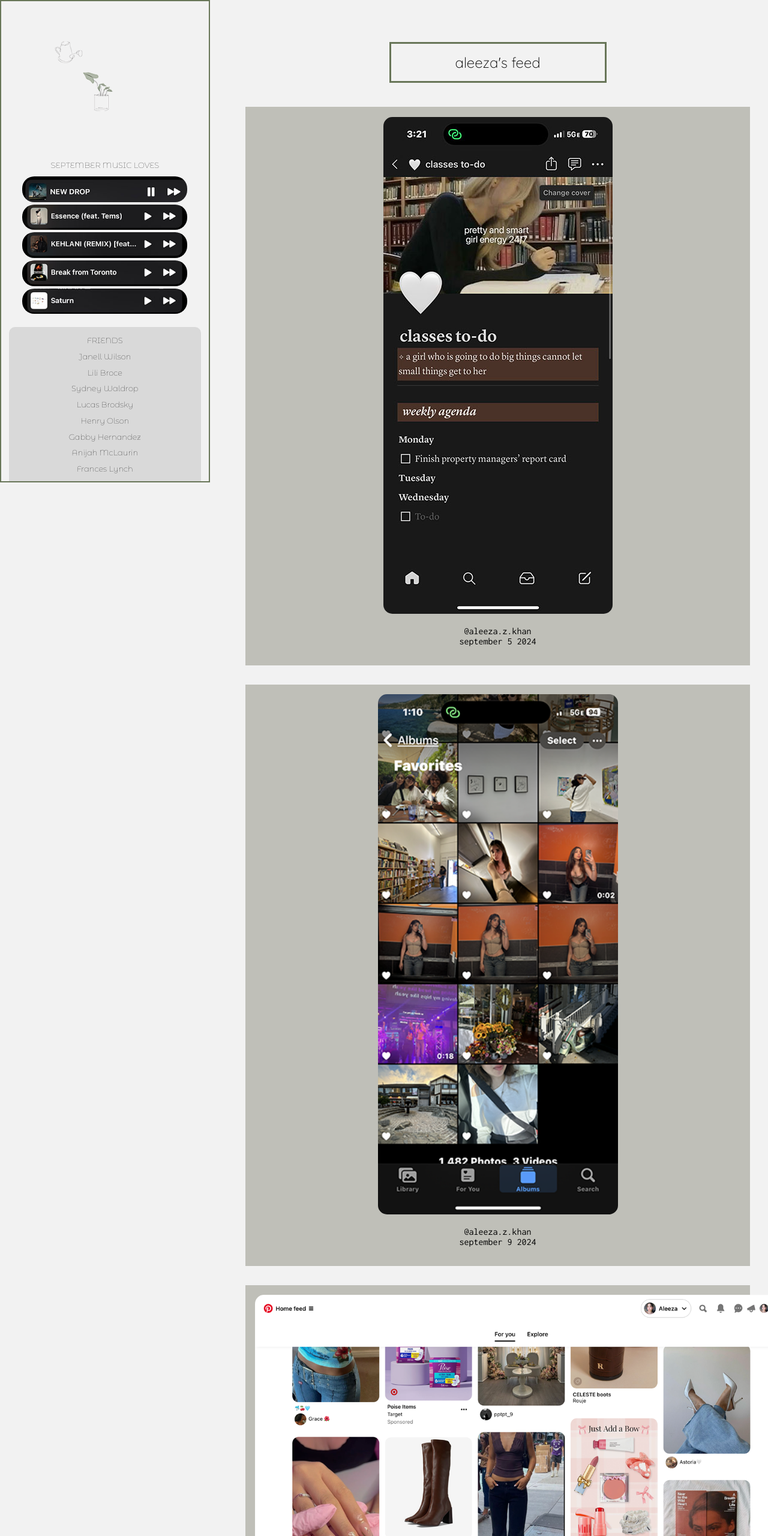
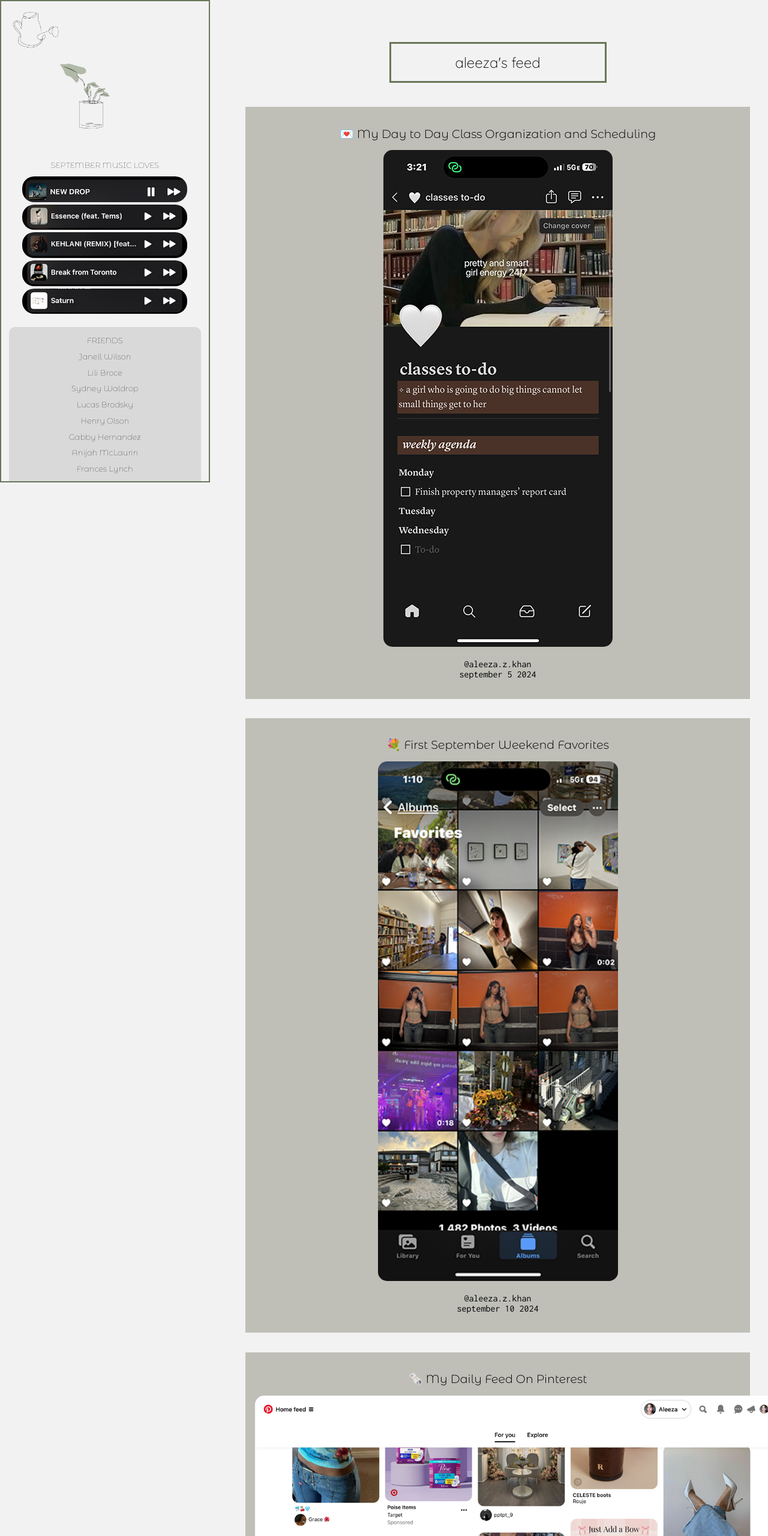
Before and after one commit to aleezazkhan/aleeza_thefeed, a plain HTML site: page thefeed.html in a window 1280 px wide. Shown: the top 2560 px of the page at 60% size. Drawn offline with Linux system fonts and the light colour scheme.

Commit message:
text and gif logo

```diff
--- a/css/style.css
+++ b/css/style.css
@@ -6,7 +6,8 @@ body {
     background-color:#F2F2F2;
     max-width: 100%;
     margin:0 auto
-    text align:center;}
+    text align: center;
+}
 
 header{
     text-align: center;
@@ -35,6 +36,13 @@ div h1 {
   font-style: normal;
   text-align: center;
   font-size: small;
+}
+section h2{
+    font-family: "Montserrat Alternates", sans-serif;
+  font-weight: 300;
+  font-style: normal;
+  text-align: center;
+  font-size:larger
 }
 h3{
     font-family: "Quicksand", sans-serif;
@@ -161,6 +169,8 @@ footer{
     text-align: center;
  }
 
+
+
  #septemberfavs{
     background-color: #BFBFB8;
     padding: 2%;
--- a/thefeed.html
+++ b/thefeed.html
@@ -12,7 +12,7 @@
         <nav>
         <div id="logo">
             <a href="index.html">
-            <img src="img/feedgif.gif" alt="minimalistic gif of a plant getting watered with the text that says the feed" width="250">
+            <img src="img/feed_final_gif.gif" alt="minimalistic gif of a plant getting watered with the text that says the feed" width="250">
             </a>
         </div>
 
@@ -48,9 +48,11 @@
 
         <main>
             <h3> aleeza's feed</h3>
-
             <section id="notion">
-                <img src="img/notion.jpg" alt="Notion Page with the text of Classes To Do">
+                <h2>
+                    💌 My Day to Day Class Organization and Scheduling
+                    </h2>
+             <img src="img/notion.jpg" alt="Notion Page with the text of Classes To Do">
                 <p>@aleeza.z.khan
                     <br>
                     september 5 2024
@@ -59,15 +61,21 @@
             </section>
 
             <section id="septemberfavs">
+                <h2>
+                    💐 First September Weekend Favorites
+                </h2>
             <img src="img/septfavs.PNG" alt="camera roll of highlights of the first weekend of September" width="400">
             <p>
                 @aleeza.z.khan
                 <br>
-                september 9 2024
+                september 10 2024
             </p>
         </section>
 
             <section id="pinterest">
+                <h2>
+                    🗞️ My Daily Feed On Pinterest
+                </h2>
                 <img src="img/pinterestdesktop.png" alt="pinterest dashboard with pins of clothings, nails and books" width="900">
             <p>
                 @aleeza.z.khan
@@ -80,14 +88,23 @@
 
             <div id="trio1">
             <section>
+                <h2>
+                    🎷 My Study Playlist | Jazz Music
+                </h2>
             <img src="img/studyplaylist.PNG" alt="apple music playlist with a cover page of an espresso martini" width="285">
             </section>
 
             <section>
+                <h2>
+                    🎞️ My Instagram Photo Dump with My Close Friends
+                </h2>
                 <img src="img/finstafeed.PNG" alt="instagram feed of a finsta account" width="285">
             </section>
 
             <section>
+                <h2>
+                ⏰ My Cute Alarm for Slow Mornings
+                </h2>
             <img src="img/alarmclock.PNG" alt="phone lock screen with alarm clock that is saying good morning" width="285">
         </div>
         </section>
@@ -109,7 +126,7 @@
         </section>
 
             <section>
-               <img src="img/cameraview.PNG" alt="camera view of work desk with laptop and a notebook">
+               <img src="img/cameraview.PNG" alt="camera view of work desk with laptop and a notebook" width="329" height="600">
             </div>
             </section>
 
```
Also changed, not shown: index.html (+1 -1 lines), img/feed_final_gif.gif (added), img/feedgif.gif (deleted), 2 other files.
